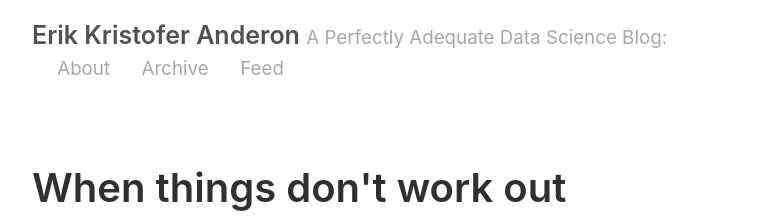
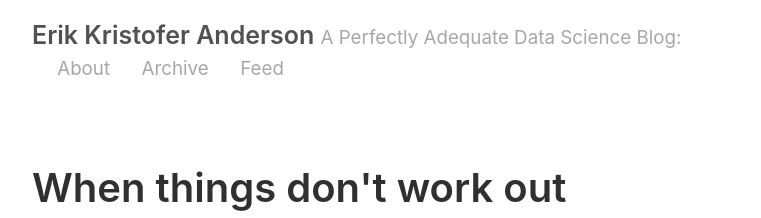
Before and after one commit to erikkristoferanderson/ekand.github.io, a Jekyll site: the page built from index.html, in a window 1280 px wide and 900 px high. Shown: the top 218 px of the window, without its empty margins (258-1019 px from the left). Built offline with Jekyll 4.4.1, drawn with Linux system fonts in a browser that asks for light colours; the list of posts is cut into pages by our own code.

Commit message:
fix typo

```diff
--- a/_config.yml
+++ b/_config.yml
@@ -2,7 +2,7 @@
 permalink:           pretty
 
 # Setup
-title:               Erik Kristofer Anderon
+title:               Erik Kristofer Anderson
 tagline:             A Perfectly Adequate Data Science Blog
 url:                 http://ekand.github.io
 paginate:            2
```
